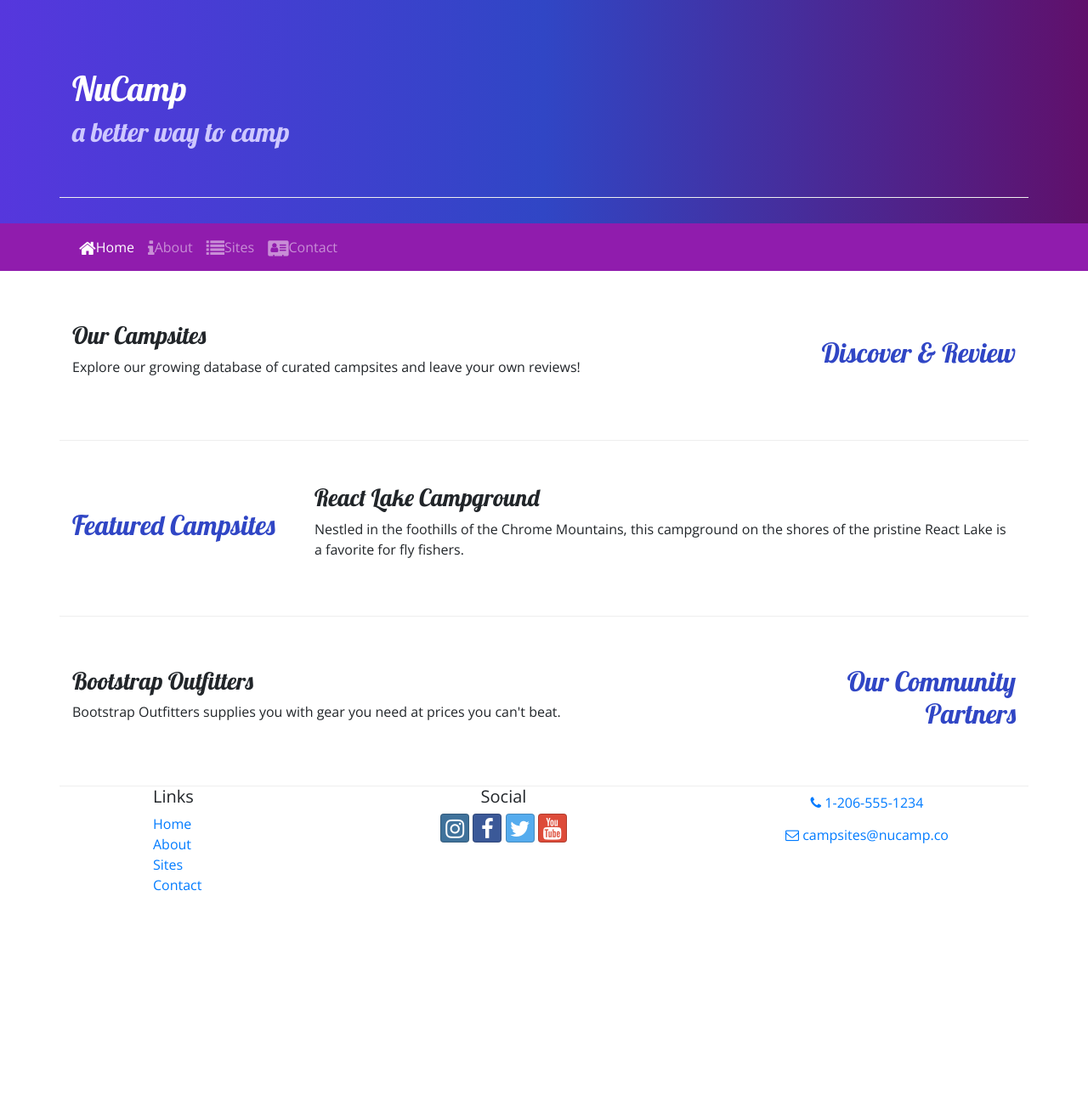
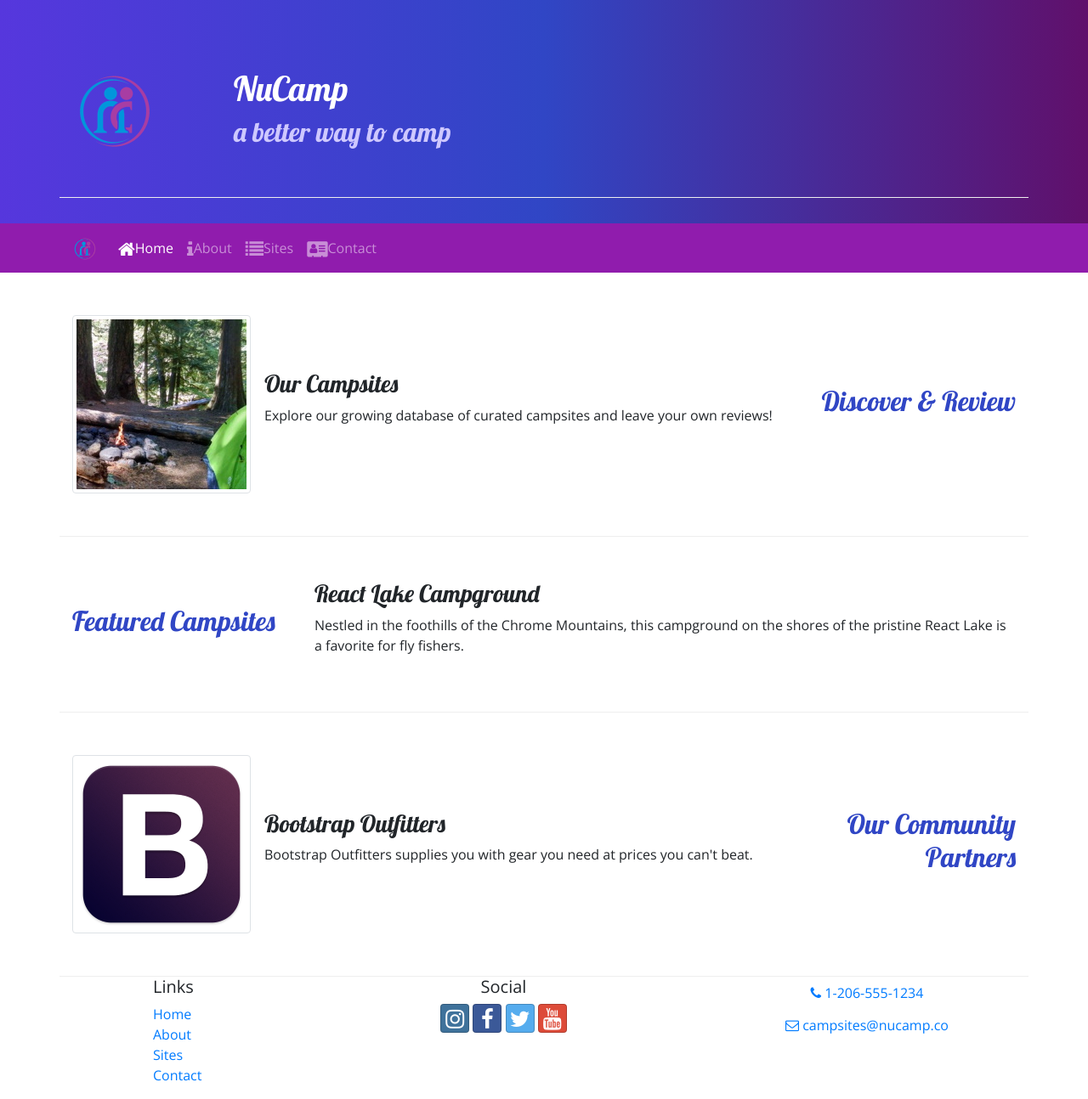
Before and after one commit to roylowe/nucampWebsite, a website: page index.html in a window 1280 px wide. Shown: the whole page at 85% size. Before the commit the page ends 1070 px from the top, so only its background shows below. Drawn offline with nearby package versions, Linux system fonts and the light colour scheme.

Commit message:
add images and media to the pages

```diff
--- a/index.html
+++ b/index.html
@@ -18,6 +18,9 @@
     <header class="jumbotron jumbotron-fluid">
         <div class="container">
             <div class="row row-content align-items-center">
+                <div class="col-4 col-sm-3 col-md-2 align-self-center">
+                    <img src="img/logo.png" class="img-fluid" />
+                </div>
                 <div class="col">
                     <h1>NuCamp</h1>
                     <h2>a better way to camp</h2>
@@ -28,7 +31,8 @@
     <!--Navigation bar section-->
     <nav class="navbar navbar-expand-sm navbar-dark sticky-top">
         <div class="container">
-            <button class="navbar-toggler ml-auto" type="button" data-toggle="collapse" data-target="#nucampNavbar">
+            <a class="navbar-brand" href="#"><img src="img/logo.png" height="30" width="30" /></a>
+            <button class="navbar-toggler" type="button" data-toggle="collapse" data-target="#nucampNavbar">
                 <span class="navbar-toggler-icon"></span>
             </button>
             <div class="collapse navbar-collapse" id="nucampNavbar">
@@ -48,8 +52,13 @@
                 <h2 class="text-sm-right">Discover & Review</h2>
             </div>
             <div class="col">
-                <h3>Our Campsites</h3>
-                <p>Explore our growing database of curated campsites and leave your own reviews!</p>
+                <div class="media">
+                    <img class="d-flex mr-3 img-thumbnail" src="img/breadcrumb-trail-thumb.jpg" alt="Breadcrumb Trail Thumbnail" />
+                    <div class="media-body align-self-center">
+                        <h3>Our Campsites</h3>
+                        <p>Explore our growing database of curated campsites and leave your own reviews!</p>
+                    </div>
+                </div>
             </div>
         </div>
 
@@ -68,8 +77,13 @@
                 <h2 class="text-sm-right">Our Community Partners</h2>
             </div>
             <div class="col">
-                <h3>Bootstrap Outfitters</h3>
-                <p>Bootstrap Outfitters supplies you with gear you need at prices you can't beat.</p>
+                <div class="media">
+                    <img class="d-flex mr-3 img-thumbnail" src="img/bootstrap-thumb.png" alt="Bootstrap Outfitters" />
+                    <div class="media-body align-self-center" >
+                        <h3>Bootstrap Outfitters</h3>
+                        <p>Bootstrap Outfitters supplies you with gear you need at prices you can't beat.</p>
+                    </div>
+                </div>
             </div>
         </div>
     </div>
```
Also changed, not shown: aboutus.html (+6 -2 lines), contactus.html (+7 -3 lines), img/bootstrap-thumb.png (added), img/breadcrumb-trail-thumb.jpg (added), img/breadcrumb-trail.jpg (added), img/chrome-river-thumb.jpg (added), img/chrome-river.jpg (added), img/logo.png (added), img/react-lake-thumb.jpg (added), img/react-lake.jpg (added).
